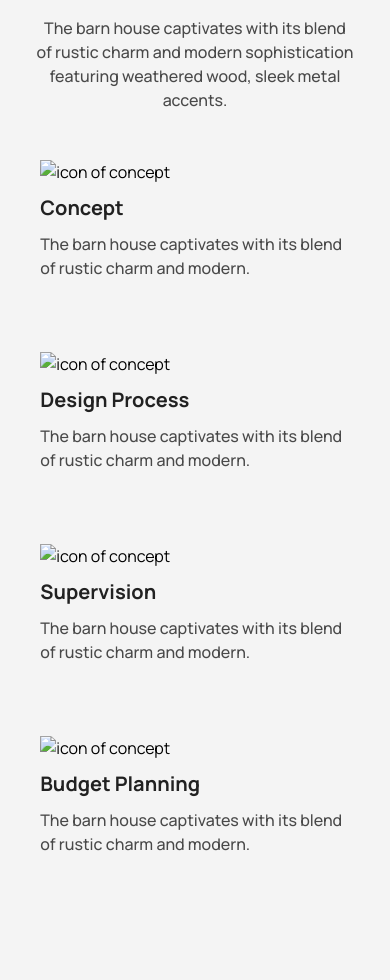
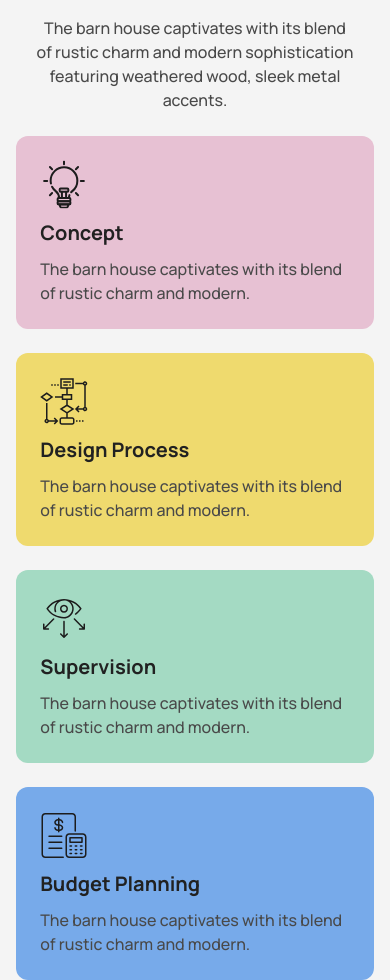
Before and after one commit to AskatAsh/Rinterio, a plain HTML site: page index.html in a window 390 px wide. Shown: the part 1720-2700 px from the top of the page. Before the commit the page ends 2600 px from the top, so only its background shows below. Drawn offline with nearby package versions, Linux system fonts and the light colour scheme.

Commit message:
added icons and created responsive codes for work process section

```diff
--- a/index.html
+++ b/index.html
@@ -24,6 +24,10 @@
             lightgray: '#F4F4F4',
             lightgreen: '#ABEF5F',
             lightgreen_50: '#ABEF5F80',
+            card_bg_1: '#E7C1D3',
+            card_bg_2: '#EFDA6E',
+            card_bg_3: '#A4DAC3',
+            card_bg_4: '#77AAEA',
           },
           fontFamily: {
             manrope: ["Manrope", "sans-serif"]
@@ -155,25 +159,25 @@
       <div class="grid sm:grid-cols-2 lg:grid-cols-4 gap-6">
         <!-- work-process-1 -->
         <div class="bg-card_bg_1 rounded-xl p-6">
-          <img src="./assets/concept.svg" alt="icon of concept">
+          <img src="./assets/icons/concept.svg" alt="icon of concept">
           <h3 class="text-xl font-bold text-dark_1 my-[10px]">Concept</h3>
           <p class="font-medium text-dark_2">The barn house captivates with its blend of rustic charm and modern.</p>
         </div>
         <!-- work-process-2 -->
         <div class="bg-card_bg_2 rounded-xl p-6">
-          <img src="./assets/design-process.svg" alt="icon of concept">
+          <img src="./assets/icons/design-process.svg" alt="icon of concept">
           <h3 class="text-xl font-bold text-dark_1 my-[10px]">Design Process</h3>
           <p class="font-medium text-dark_2">The barn house captivates with its blend of rustic charm and modern.</p>
         </div>
         <!-- work-process-3 -->
         <div class="bg-card_bg_3 rounded-xl p-6">
-          <img src="./assets/supervision.svg" alt="icon of concept">
+          <img src="./assets/icons/supervision.svg" alt="icon of concept">
           <h3 class="text-xl font-bold text-dark_1 my-[10px]">Supervision</h3>
           <p class="font-medium text-dark_2">The barn house captivates with its blend of rustic charm and modern.</p>
         </div>
         <!-- work-process-4 -->
         <div class="bg-card_bg_4 rounded-xl p-6">
-          <img src="./assets/budget-planning.svg" alt="icon of concept">
+          <img src="./assets/icons/budget-planning.svg" alt="icon of concept">
           <h3 class="text-xl font-bold text-dark_1 my-[10px]">Budget Planning</h3>
           <p class="font-medium text-dark_2">The barn house captivates with its blend of rustic charm and modern.</p>
         </div>
```
Also changed, not shown: assets/icons/budget-planning.svg (added), assets/icons/concept.svg (added), assets/icons/design-process.svg (added), assets/icons/supervision.svg (added).
